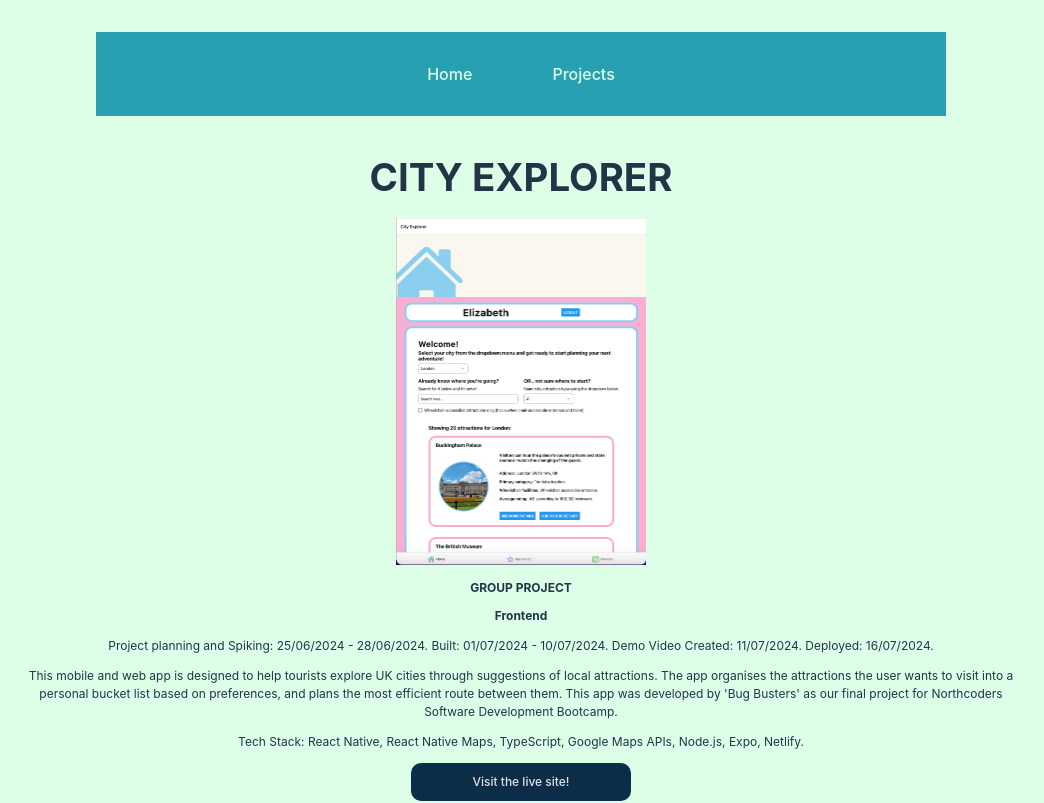
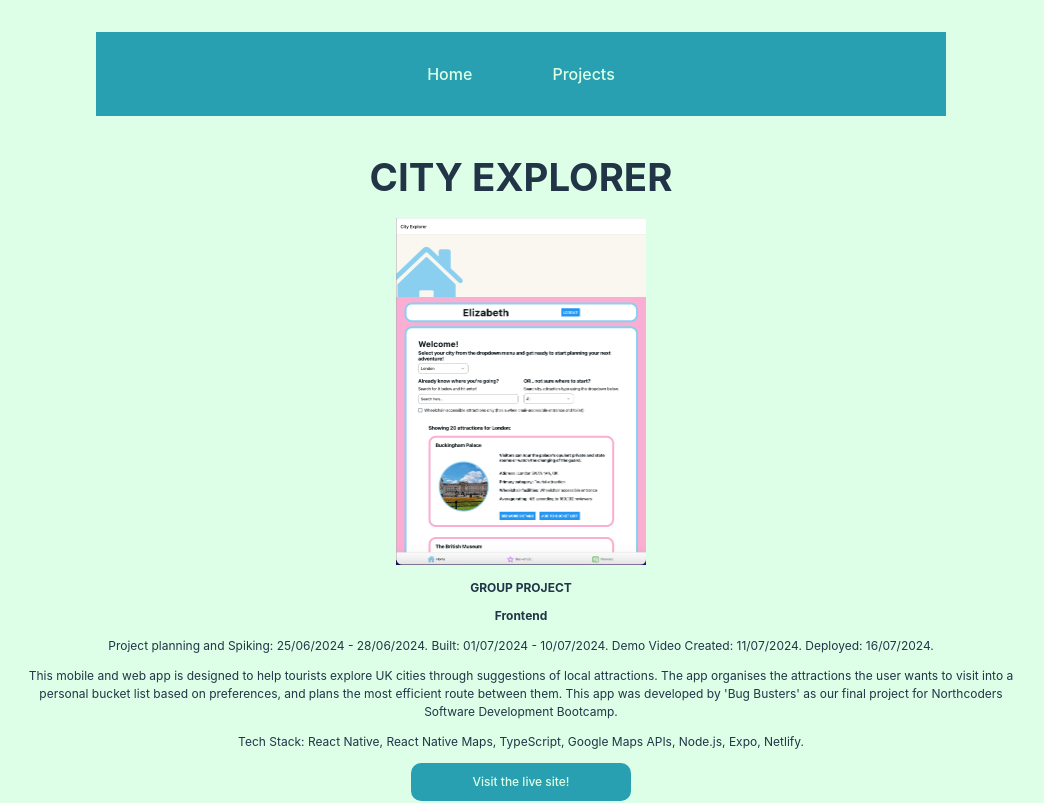
Before and after one commit to EliR94/portfolio, a React (Vite) app: page /projects/City-Explorer in a window 1280 px wide. Shown: the top 803 px of the page, without its empty margins (119-1163 px from the left). Built offline with nearby package versions, Linux system fonts and the light colour scheme.

Commit message:
updates light mode stlying of ProjectItem externalLink

```diff
--- a/src/index.css
+++ b/src/index.css
@@ -96,6 +96,15 @@ button:focus-visible {
   .currentPageNavItem {
     border-color: #DDFFE7;
   }
+  .externalLink {
+    color: #DDFFE7;
+    background-color: #29A0B1;
+    border: 10px #29A0B1 solid;
+  }
+  .externalLink:hover {
+    background-color: #213547;
+    border: 10px #213547 solid;
+  }
 }
 
 @media screen and (min-width: 480px){
```
